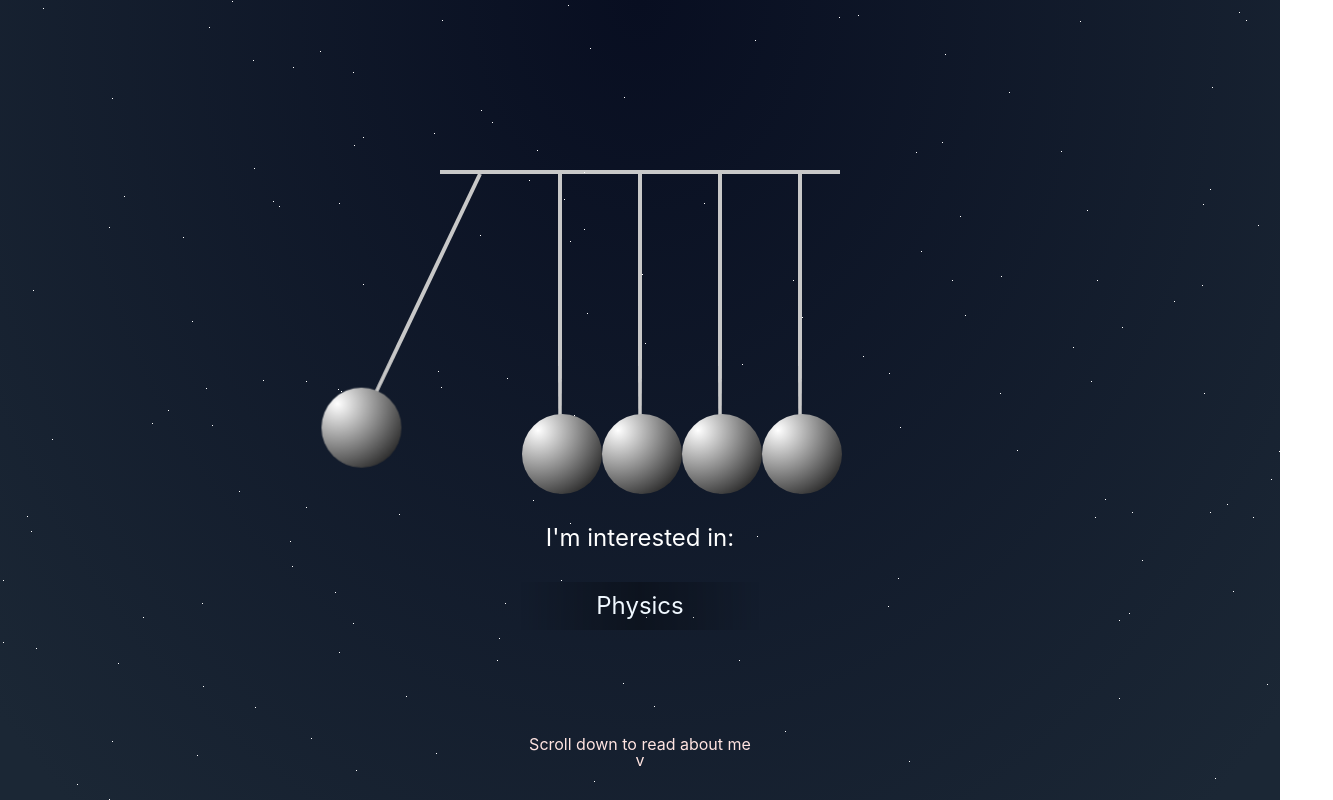
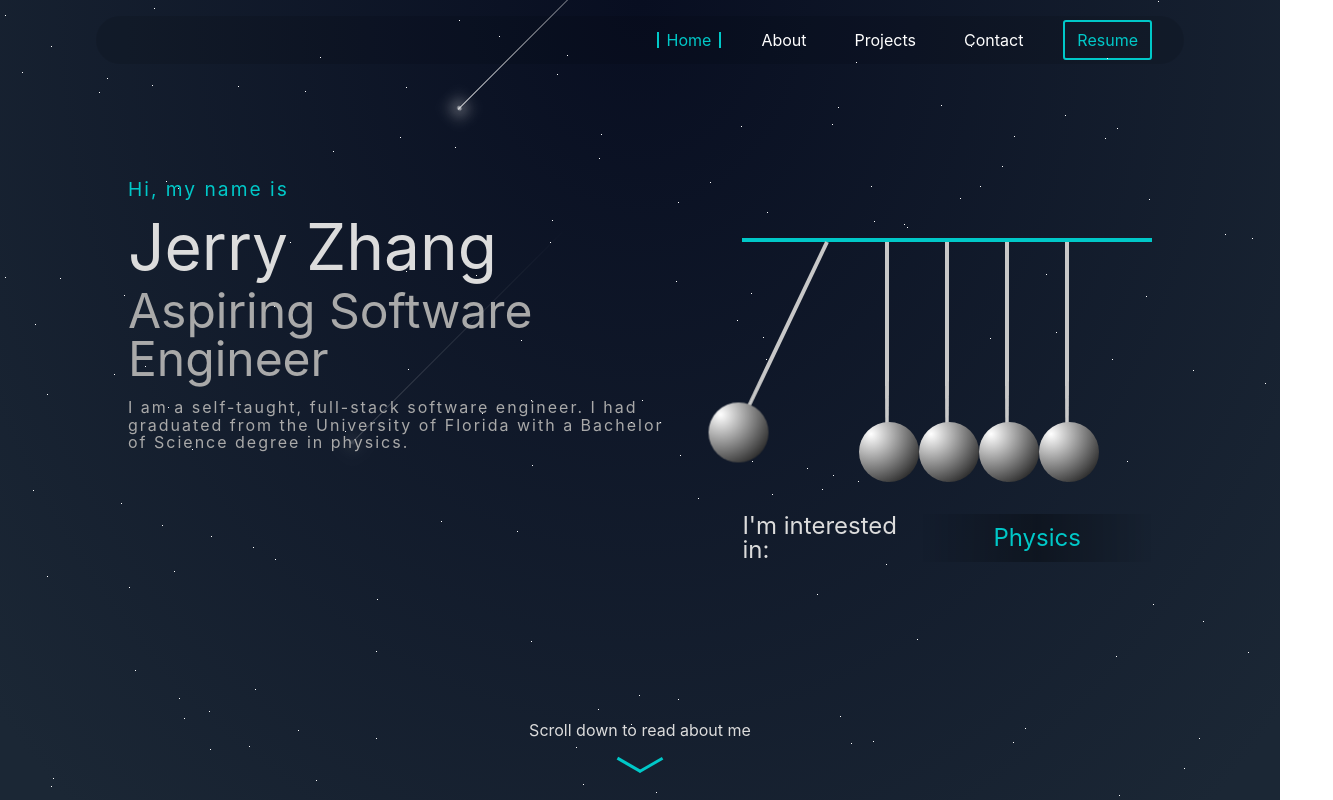
Before and after one commit to Jerriath/portfolio, a React (Create React App) app: page / in a window 1280 px wide. Shown: the whole page, 1333 px wide, since content can reach past the window. Built offline with nearby package versions, Linux system fonts and the light colour scheme.

Commit message:
Finished basic homepage and header; non-functional right now

```diff
--- a/src/App.js
+++ b/src/App.js
@@ -3,10 +3,12 @@ import React from 'react'
 
 // Importing local project files
 import Homepage from './components/home/Homepage';
+import Header from './components/header/Header';
 
 const App = () => {
   return (
     <main className='app'>
+        <Header />
         <Homepage />
     </main>
   )
--- /dev/null
+++ b/src/components/header/Header.js
@@ -0,0 +1,44 @@
+// Importing node modules
+import React from 'react'
+
+// Importing local project files
+import './header.scss';
+
+const Header = () => {
+
+    return (
+        <header>
+            <nav>
+                <ul>
+                    <li>
+                        <a>
+                            Home
+                        </a>
+                    </li>
+                    <li>
+                        <a>
+                            About
+                        </a>
+                    </li>
+                    <li>
+                        <a>
+                            Projects
+                        </a>
+                    </li>
+                    <li>
+                        <a>
+                            Contact
+                        </a>
+                    </li>
+                </ul>
+            </nav>
+            <button>
+                <a>
+                    Resume
+                </a>
+            </button>
+        </header>
+    )
+}
+
+export default Header
--- /dev/null
+++ b/src/components/header/header.scss
@@ -0,0 +1,68 @@
+$accent-color: rgb(0, 200, 200);
+$main-color: rgb(220, 220, 220);
+$sub-color: rgb(169, 169, 169);
+
+header {
+    border-radius: 1.5rem;
+    height: 3rem;
+    width: 85%;
+    position: fixed;
+    left: 7.5%;
+    background-color: rgba(0, 0, 0, 0.1);
+    top: 1rem;
+    display: flex;
+    justify-content: flex-end;
+    align-items: center;
+}
+
+button {
+    margin-left: 1rem;
+    margin-right: 2rem;
+}
+
+ul {
+    display: flex;
+    justify-content: flex-start;
+    align-items: center;
+    margin: auto;
+    color: white;
+    height: 2rem;
+}
+
+li {
+    margin: 0 1rem;
+    padding: 0 0.5rem;
+    transition: color 0.2s linear;
+}
+
+li:hover {
+    color: $accent-color;
+
+}
+
+a {
+    cursor: pointer;
+}
+
+// Temporary Styles; this needs to be added with js logic
+li:first-child {
+    color: $accent-color;
+    border-left: 2px solid $accent-color;
+    border-right: 2px solid $accent-color;
+}
+
+button {
+    background: transparent;
+    border: 2px solid $accent-color;
+    border-radius: 3px;
+    padding: 0.5rem 0.75rem;
+    outline: none;
+    color: $accent-color;
+    font-size: 1rem;
+    transition: background-color 0.2s linear;
+    cursor: pointer;
+}
+
+button:hover {
+    background-color: rgba(0, 200, 200, 0.3);
+}
--- a/src/components/home/home.scss
+++ b/src/components/home/home.scss
@@ -8,7 +8,10 @@
 
 
 /* ---------- Homepage styles ---------- */
-@use 'sass:list';
+$accent-color: rgb(0, 200, 200);
+$main-color: rgb(220, 220, 220);
+$sub-color: rgb(169, 169, 169);
+
 .homepage {
     min-height: 100vh;
     min-width: 100vw;
@@ -20,24 +23,100 @@
     background: radial-gradient(ellipse at top, #080e21 0%,  #1b2735 95%);
 }
 
+.main-content {
+    display: flex;
+    flex-direction: row;
+    align-items: center;
+}
+
+.introduction {
+    color: white;
+    margin-right: 3rem;
+    height: 55vh;
+    text-align: left;
+}
+
+.introduction p {
+    font-size: 1.2rem;
+    letter-spacing: 2px;
+    color: $accent-color;
+    margin-bottom: 1rem;
+}
+
+.introduction h2 {
+    font-size: 4rem;
+    color: $main-color;
+    margin-bottom: 0.5rem;
+}
+
+.introduction h3 {
+    font-size: 3rem;
+    color: $sub-color;
+    margin-bottom: 1rem;
+}
+
+.description {
+    font-size: 1rem !important;
+    color: $sub-color !important;
+    line-height: 1.1rem;
+}
+
+.main-content {
+    width: 80vw;
+}
+
+.left-content {
+    width: 57%;
+    margin-right: 3%;
+}
+
+.right-content {
+    width: 40%;
+}
+
 .ticker-holder {
     display: flex;
-    flex-direction: column;
-    justify-content: space-around;
+    flex-direction: row;
+    justify-content: flex-start;
     align-items: center;
     margin-top: 2rem;
     font-size: 1.5rem;
-    color: white;
+    color: $main-color;
 }
 
 footer {
     position: absolute;
-    bottom: 2rem;
-    color: mistyrose;
+    bottom: 0.5rem;
+    color: $main-color;
     display: flex;
     flex-direction: column;
     justify-content: center;
     align-items: center;
+}
+
+footer h3:first-child {
+    margin-bottom: 2rem;
+}
+
+footer h3:last-child {
+    margin-bottom: 1rem;
+    display: flex;
+}
+
+footer h3 div {
+    border-top: 3px solid $accent-color;
+    width: 1.5rem;
+    padding: 0.1rem;
+}
+
+footer h3 div:first-child {
+    transform-origin: right;
+    transform: rotate(30deg);
+}
+
+footer h3 div:last-child {
+    transform-origin: left;
+    transform: rotate(-30deg);
 }
 
 // This block is for creating the meteor shower background for homepage
@@ -110,9 +189,9 @@ $shadows: (); // Variable for holding all the stars that will be created; stars
 
 /* ---------- Cradle styles ---------- */
 .cradle {
-    min-width: 400px;
-    min-height: 40vh;
-    border-top: 4px solid rgb(200, 200, 200);
+    min-width: 300px;
+    height: 30vh;
+    border-top: 4px solid $accent-color;
     display: flex;
     justify-content: center;
 }
@@ -121,7 +200,7 @@ $shadows: (); // Variable for holding all the stars that will be created; stars
     position: relative;
     width: 4px;
     background-color: rgb(200, 200, 200);
-    margin: 0 38px;
+    margin: 0 28px;
     transform-origin: top;
     border-bottom-left-radius: 50%;
     border-bottom-right-radius: 50%;
@@ -131,9 +210,9 @@ $shadows: (); // Variable for holding all the stars that will be created; stars
     content: '';
     position: absolute;
     bottom: 0;
-    left: -36px;
-    height: 80px;
-    width: 80px;
+    left: -26px;
+    height: 60px;
+    width: 60px;
     border-radius: 50%;
     background: radial-gradient(circle at 20% 20%, white, black);
 }
@@ -234,7 +313,6 @@ $interests: 6;
     width: 15rem;
     display: flex;
     justify-content: center;
-    margin-top: 2rem;
 }
 
 @keyframes tick {
@@ -263,20 +341,16 @@ $interests: 6;
     opacity: 0;
     position: absolute;
     font-size: 1.5rem;
-    color: white;
+    color: $accent-color;
     animation-name: tick;
     animation-timing-function: linear;
     animation-duration: 18s;
     animation-iteration-count: infinite;
 }
 
-$colors: mistyrose, aliceblue, aqua, lightsalmon, snow, honeydew;
-
 @for $i from 1 through $interests {
     $delay: (($i - 1) * 3)+s;
-    $color: list.nth($colors, $i);
     .interest-#{$i} {
         animation-delay: $delay;
-        color: $color;
     }
 }
--- a/src/components/home/homepage.js
+++ b/src/components/home/homepage.js
@@ -28,14 +28,33 @@ const Homepage = () => {
                 <div className="meteor-14"></div>
                 <div className="meteor-15"></div>
             </div>
+            <div className='main-content'>
+                <article className='left-content'>
+                    <div className='introduction'>
+                        <p>Hi, my name is</p>
+                        <h2>Jerry Zhang</h2>
+                        <h3>Aspiring Software Engineer</h3>
+                        <p className='description'>
+                        I am a self-taught, full-stack software engineer. I had graduated from the University of Florida with
+                        a Bachelor of Science degree in physics.
+                        </p>
+
+                    </div>
+                </article>
+                <article className='right-content'>
                     <Cradle />
                     <div className='ticker-holder'>
-            <h3 className="">I'm interested in: </h3>
+                        <h4>I'm interested in: </h4>
                         <Ticker />
+                    </div>
+                </article>
             </div>
             <footer>
                 <h3>Scroll down to read about me</h3>
-            <h3>v</h3>
+                <h3 className='arrow'>
+                    <div></div>
+                    <div></div>
+                </h3>
             </footer>
         </section>
     )
--- a/src/components/home/ticker.js
+++ b/src/components/home/ticker.js
@@ -3,16 +3,16 @@ import React from 'react'
 
 const Ticker = () => {
 
-  return (
-    <article className='ticker'>
-        <h3 className='interest interest-1'>Web Development</h3>
-        <h3 className='interest interest-2'>Physics</h3>
-        <h3 className='interest interest-3'>Cooking</h3>
-        <h3 className='interest interest-4'>Running</h3>
-        <h3 className='interest interest-5'>EDM</h3>
-        <h3 className='interest interest-6'>Video Games</h3>
-    </article>
-  )
+    return (
+        <article className='ticker'>
+            <h4 className='interest interest-1'>Web Development</h4>
+            <h4 className='interest interest-2'>Physics</h4>
+            <h4 className='interest interest-3'>Cooking</h4>
+            <h4 className='interest interest-4'>Running</h4>
+            <h4 className='interest interest-5'>EDM</h4>
+            <h4 className='interest interest-6'>Video Games</h4>
+        </article>
+    )
 };
 
 export default Ticker;
```
Also changed, not shown: src/components/home/cradle.js (indentation only). Lines whose indentation alone changed are shown as unchanged.
